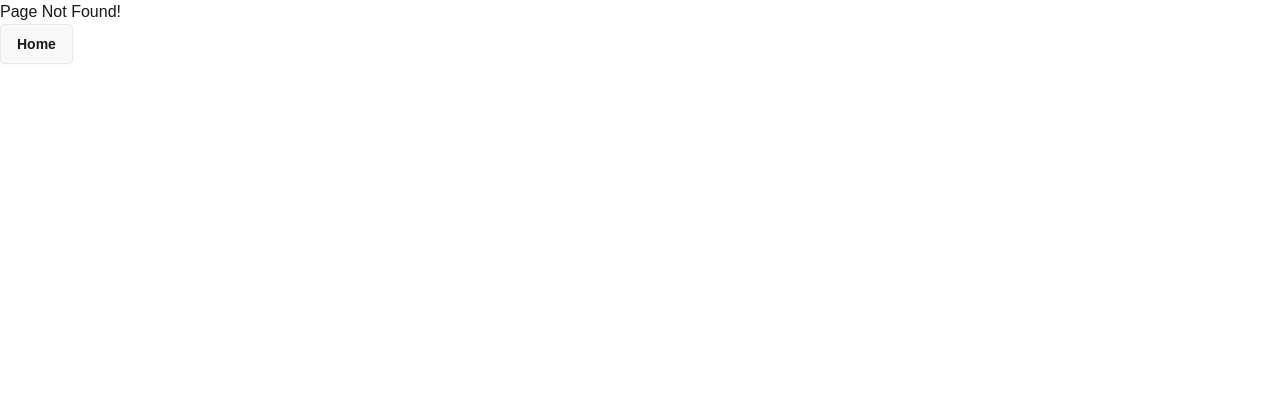
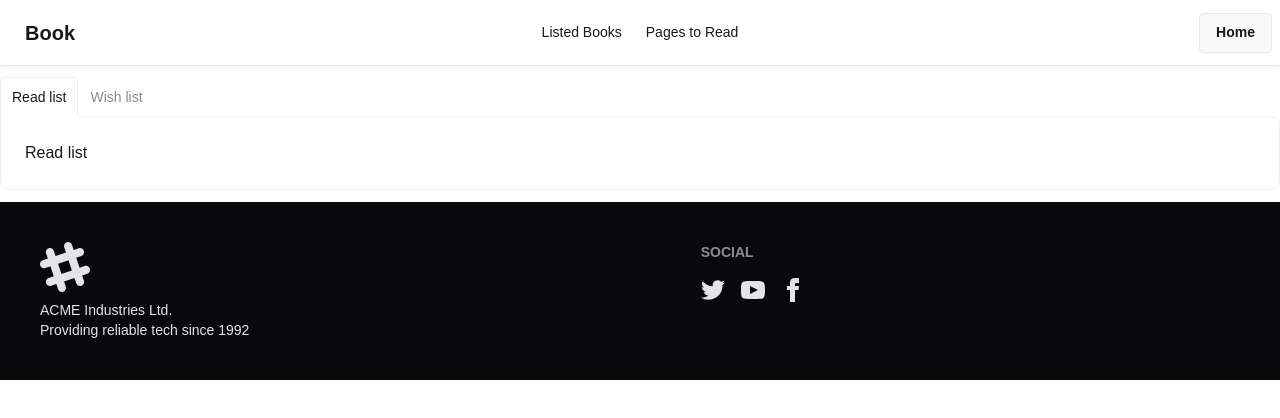
Before and after one commit to SIMANTO-PODDAR/my-book-app, a React (Vite) app: page /listedbooks in a window 1280 px wide. Before the commit this address had no page. Shown: the top 418 px of the page. Built offline with nearby package versions, Linux system fonts and the light colour scheme; a web font is replaced by a local one.

Commit message:
Add Listed Books page

```diff
--- a/src/Routers/Router.jsx
+++ b/src/Routers/Router.jsx
@@ -5,6 +5,7 @@ import { Component, Suspense } from "react";
 import Fallback from "../assets/Components/Fallback/Fallback";
 import Book from "../assets/Components/Book/Book";
 import NotFound from "../assets/Components/NotFound/NotFound";
+import ListedBooks from "../assets/Components/ListedBooks/ListedBooks";
 
 const booksData = async () => {
     const res = await fetch('/booksData.json');
@@ -34,6 +35,11 @@ const router = createBrowserRouter([
                         <Book booksPromise={booksPromise} />
                     </Suspense>
             },
+            {
+                path: 'listedbooks',
+                Component: ListedBooks
+
+            }
 
         ]
     },
--- a/src/assets/Components/Book/Book.jsx
+++ b/src/assets/Components/Book/Book.jsx
@@ -4,10 +4,10 @@ import { Link, useParams } from "react-router";
 const Book = ({ booksPromise }) => {
     const booksData = use(booksPromise);
     const { bookId } = useParams();
-
     const book = booksData.find((book) => book.bookId == bookId);
 
     return (
+        <>
             <div className="flex justify-center m-5">
                 <div className="card card-side bg-base-100 shadow-sm ">
                     <div className=" w-96 h-150">
@@ -19,13 +19,27 @@ const Book = ({ booksPromise }) => {
                     </div>
                     <div className="card-body">
                         <h2 className="card-title font-bold text-2xl">{book.bookName}</h2>
+                        <h3 className="text-xl font-bold">Author: {book.author}</h3>
                         <p className="w-100 text-justify">{book.review}</p>
-                    <div className="card-actions justify-end">
-                        <button className="btn btn-primary">Watch</button>
+                        <h3 className="text-xl">Category: {book.category}</h3>
+                        <h3 className="text-xl">Tags:
+                            {book.tags.map((tag, ind) =>
+                                <span className="btn btn-info btn-sm mx-1" key={ind}>{tag}</span>)}
+                        </h3>
+
+
+                        <div className="card-actions justify-end items-center">
+                            <p className="font-bold">Add to -</p>
+                            <button className="btn btn-success">Read list</button>
+                            <button className="btn btn-primary">Wish list</button>
                         </div>
                     </div>
                 </div>
             </div>
+            <Link to='/' className="btn flex justify-center">
+                Go Back
+            </Link>
+        </>
     );
 };
 
--- /dev/null
+++ b/src/assets/Components/ListedBooks/ListedBooks.jsx
@@ -0,0 +1,15 @@
+const ListedBooks = () => {
+    return (
+        <div className="my-3">
+            <div className="tabs tabs-lift">
+                <input type="radio" name="my_tabs_3" className="tab" aria-label="Read list" defaultChecked />
+                <div className="tab-content bg-base-100 border-base-300 p-6">Read list</div>
+
+                <input type="radio" name="my_tabs_3" className="tab" aria-label="Wish list" />
+                <div className="tab-content bg-base-100 border-base-300 p-6">Wish list</div>
+            </div>
+        </div>
+    );
+};
+
+export default ListedBooks;
--- a/src/assets/Components/Navbar/Navbar.jsx
+++ b/src/assets/Components/Navbar/Navbar.jsx
@@ -9,8 +9,8 @@ const Navbar = () => {
                 </div>
                 <div className="navbar-center flex">
                     <ul className="menu menu-horizontal px-1">
-                        <li><a>Listed Books</a></li>
-                        <li><Link to='404'>Pages to Read</Link></li>
+                        <li><Link to='/listedbooks'>Listed Books</Link></li>
+                        <li><a>Pages to Read</a></li>
                     </ul>
                 </div>
                 <div className="navbar-end">
```
Lines whose indentation alone changed are shown as unchanged.
